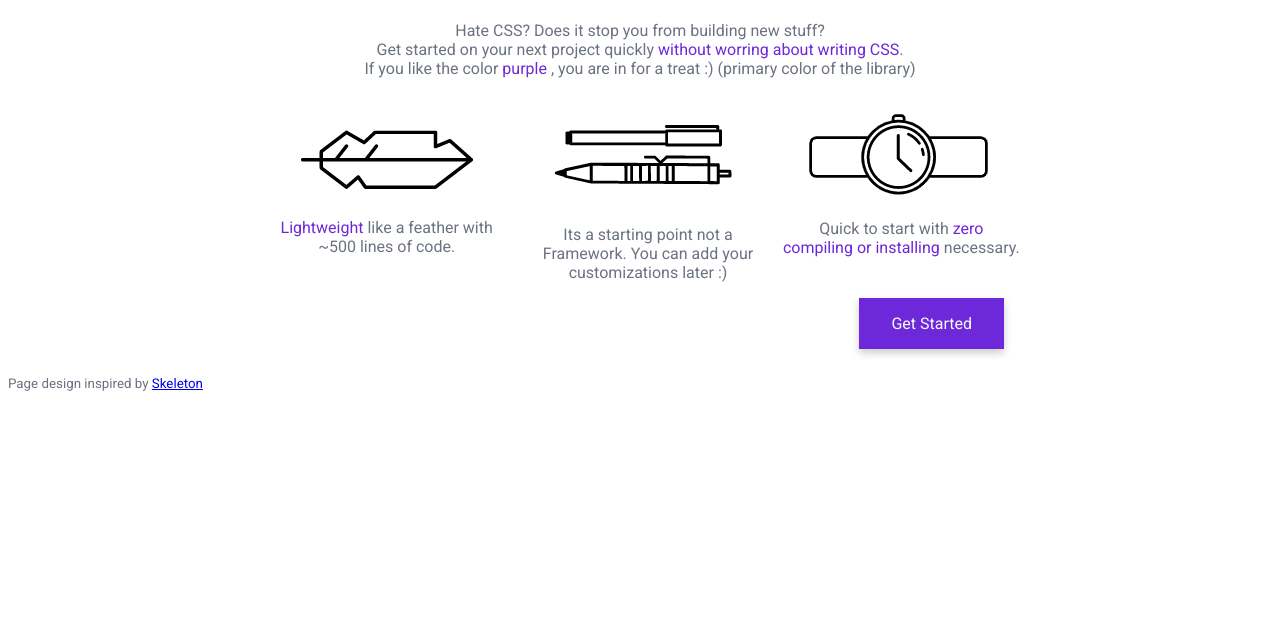
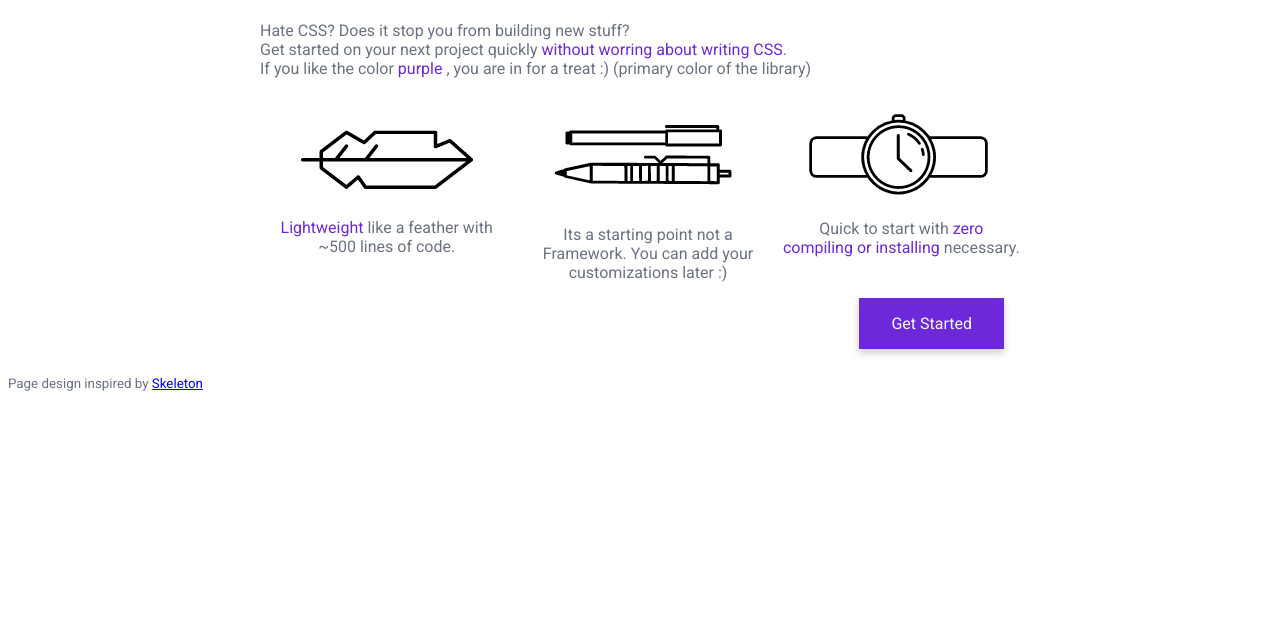
Before and after one commit to purvasheth/Ceres-Component-Lib, a plain HTML site: page index.html in a window 1280 px wide. Shown: the part 176-800 px from the top of the page. Drawn offline with nearby package versions, Linux system fonts and the light colour scheme.

Commit message:
change container styling on home page

```diff
--- a/index.css
+++ b/index.css
@@ -73,7 +73,7 @@ aside {
 .container--landing {
   display: flex;
   justify-content: center;
-  align-items: center;
+  align-items: flex-start;
   width: 80%;
   max-width: 760px;
   flex-direction: column;
--- a/index.html
+++ b/index.html
@@ -25,7 +25,7 @@
 </header>
 
 <body>
-  <div class="container--landing font--center">
+  <div class="container--landing">
     <h1>Ceres UI </h1>
     <p>
       Hate CSS? Does it stop you from building new stuff?<br />
@@ -34,7 +34,7 @@
       If you like the color <span class="font--primary">purple</span> , you are in for a treat :) (primary color of the
       library)
     </p>
-    <section class="grid-3">
+    <section class="grid-3 font--center">
       <div>
         <img class="img" src="images/feather.PNG" alt="feather" />
         <span class="font--primary"> Lightweight </span> like a feather with ~500 lines of code.
```
